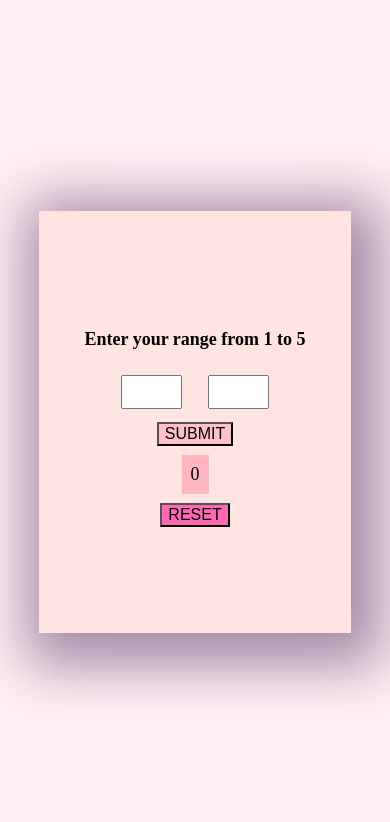
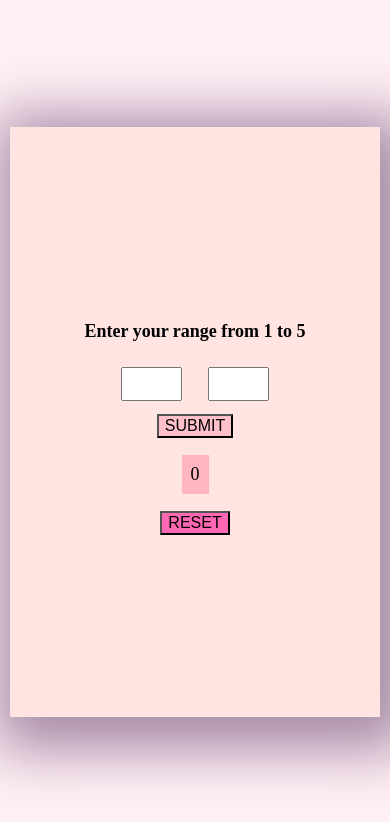
Before and after one commit to Natalina27/counter_fe21, a React (Create React App) app: page / in a window 390 px wide. Shown: the top 822 px of the page. Built offline with nearby package versions, Linux system fonts and the light colour scheme.

Commit message:
added responsive styles - mobile based

```diff
--- a/src/App/App.module.css
+++ b/src/App/App.module.css
@@ -18,8 +18,8 @@ h1 {
     flex-direction: column;
     background-color: mistyrose;
     box-shadow:9px 11px 54px 22px rgba(166,138,166,1) ;
-    height: 50%;
-    width: 80%;
+    height: 70%;
+    width: 95%;
 
 }
 
@@ -28,7 +28,7 @@ h1 {
     justify-content: center;
     align-items: center;
     flex-direction: column;
-    width: 80%;
+    /*width: 80%;*/
 }
 .inputs{
     display: flex;
@@ -43,8 +43,8 @@ h1 {
     justify-content: center;
     align-items: center;
     flex-direction: row;
-    width: 100%;
-    wrap-option: wrap;
+    width: min-content;
+    margin: .5em;
 }
 
 input{
@@ -62,7 +62,7 @@ input{
     justify-content: center;
     align-items: center;
     flex-direction: row;
-    width: 80%;
+    flex-wrap: wrap-reverse;
 
 }
 
@@ -72,15 +72,14 @@ input{
     justify-content: center;
     align-items: center;
     flex-direction: row;
-    width: 80%;
+    flex-wrap: wrap;
 
 }
 .button{
     background: lightpink;
-    border: 1px plum;
-    /*box-shadow:1px 3px 5px 4px rgba(166,138,166,1) ;*/
-    font-size: large;
-    /*margin: 5px;*/
+    box-shadow:1px 3px 5px 4px rgba(166,138,166,1) ;
+    margin: .5em;
+
 
 
 }
```
